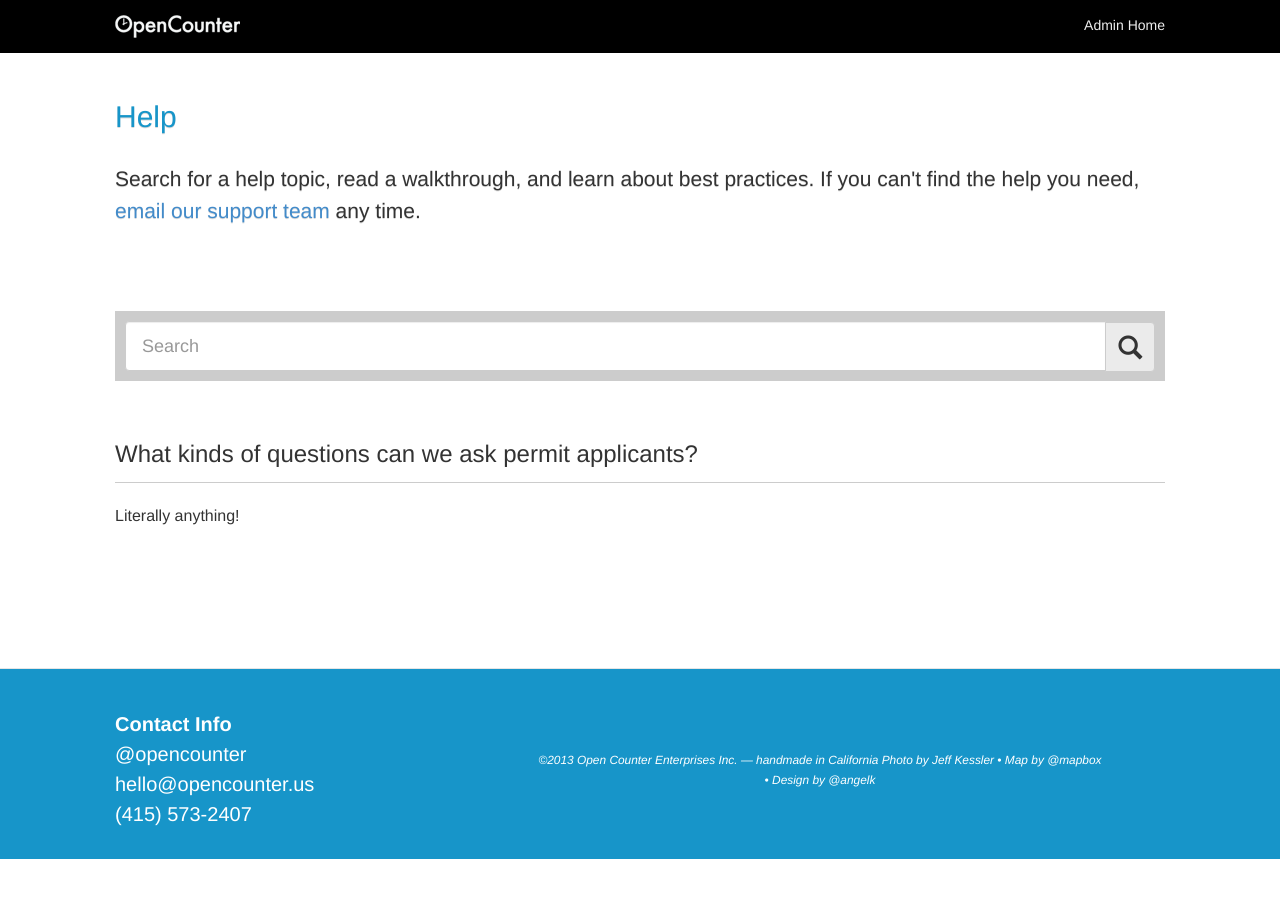
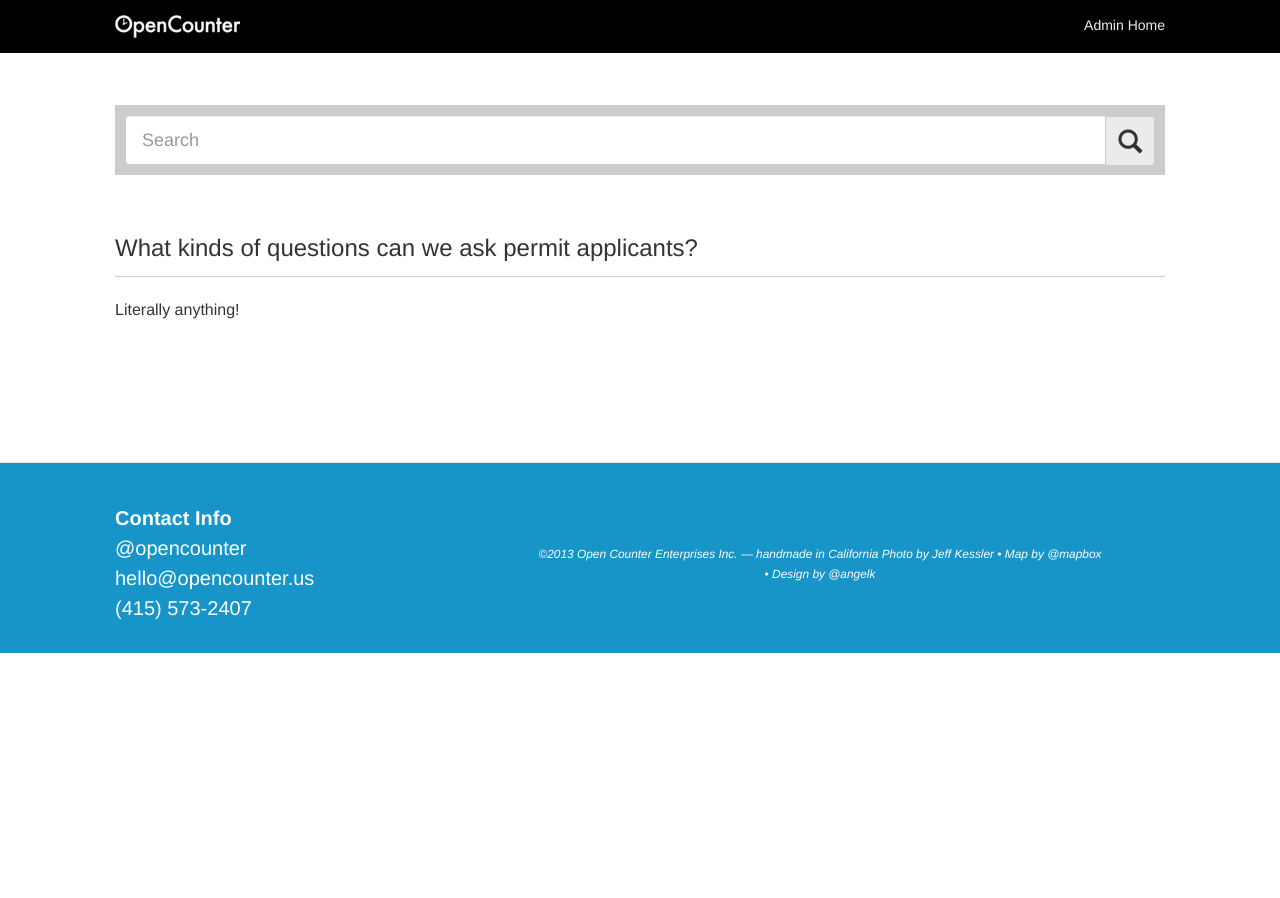
Before and after one commit to opencounter/helpdesk, a Jekyll site: the page built from _posts/2014-01-20-question-types-for-users.html, in a window 1280 px wide. Built offline with Jekyll 4.4.1, drawn with Linux system fonts in a browser that asks for light colours; nearby versions of some CDN libraries; Markdown is read by kramdown in place of the engine named in the settings; comment, search, counter and statistics services are not loaded.

Commit message:
removed Help banner from topic pages

```diff
--- a/_layouts/faq-page.html
+++ b/_layouts/faq-page.html
@@ -10,8 +10,7 @@
   	<!-- Docs master nav -->
   	{% include nav-main.html %}
 
-    <!-- Docs subnav and title -->
-    {% include subnav.html %}
+    <!-- Docs subnav and title ("Help") -->
 
   	<div class="container bs-docs-container faq-container">
       {% include search.html %}
--- a/assets/css/docs.css
+++ b/assets/css/docs.css
@@ -339,7 +339,7 @@ small a:hover {
 
 /* Page headers */
 .bs-header {
-  padding: 30px 15px 40px; /* side padding builds on .container 15px, so 30px */
+  padding: 30px 0px 0px 0px; /* side padding builds on .container 15px, so 30px */
   font-size: 16px;
   text-align: center;
   text-shadow: 0 1px 0 rgba(0,0,0,.15);
@@ -820,6 +820,7 @@ h1[id] {
   margin-top: 10px;
 }
 .bs-example-form .input-group {
+
   margin-bottom: 10px;
 }
 .bs-example > textarea.form-control {
@@ -1273,7 +1274,7 @@ h1[id] {
 /* Bundle for Search form and buttons*/
 .input-group {
   width: 100%;
-  margin-bottom: 40px;
+  margin: 40px 0px;
   padding: 10px;
   background-color: rgba(0,0,0,0.20);
 }
```
Also changed, not shown: assets/img/walkthrough-zoning-edit.png (added).
